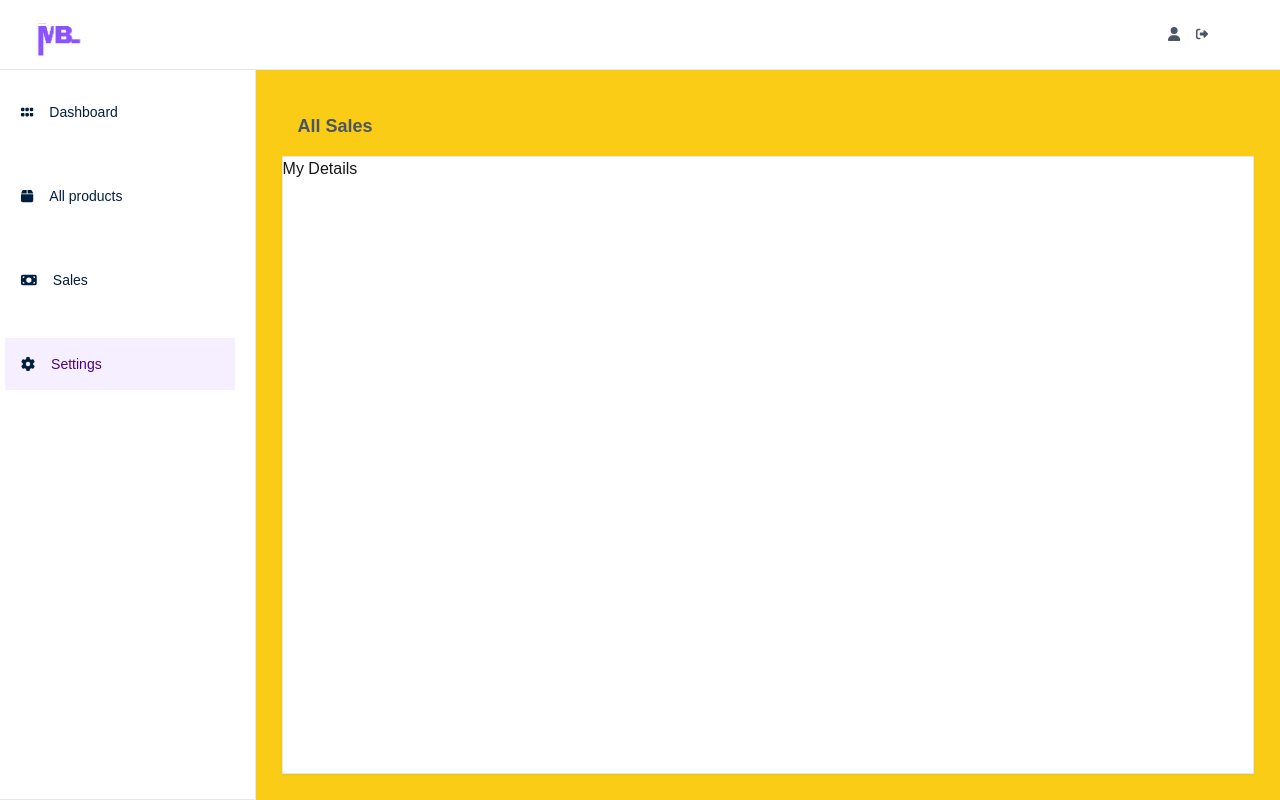
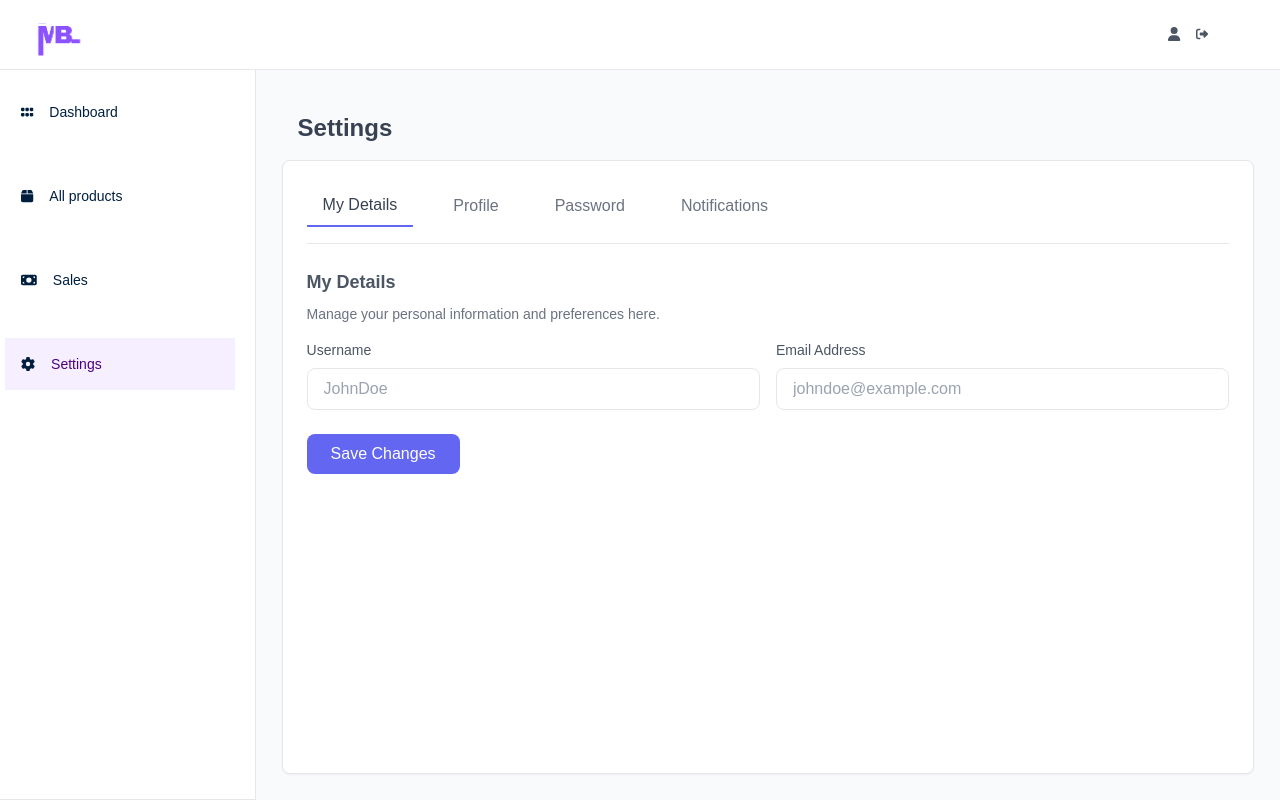
Before and after one commit to CHIGODI/BusinessManager, a Next.js app in the folder mybiz-frontend/: page /user/settings in a window 1280 px wide. Built offline with nearby package versions, Linux system fonts and the light colour scheme; no server answers.

Commit message:
Implement tabbed navigation in SettingsPage for improved user experience; add My Details, Profile, Password, and Notifications sections with corresponding content

```diff
--- a/mybiz-frontend/app/user/settings/page.js
+++ b/mybiz-frontend/app/user/settings/page.js
@@ -1,22 +1,96 @@
+'use client';
+import React, { useState } from "react";
 import NavBar from "@/app/sharedComponents/NavBar";
 import SideNav from "@/app/sharedComponents/SideNav";
 
 const SettingsPage = () => {
+    // State to manage active tab
+    const [activeTab, setActiveTab] = useState("My Details");
+
+    // Tab content mapping
+    const renderContent = () => {
+        switch (activeTab) {
+            case "My Details":
+                return (
+                    <div>
+                        <h3 className="text-lg font-semibold text-gray-600">My Details</h3>
+                        <p className="text-sm text-gray-500 mt-2">
+                            Manage your personal information and preferences here.
+                        </p>
+                        <div className="mt-4 grid grid-cols-1 md:grid-cols-2 gap-4">
+                            <div className="flex flex-col gap-2">
+                                <label className="text-sm font-medium text-gray-600">Username</label>
+                                <input
+                                    type="text"
+                                    placeholder="JohnDoe"
+                                    className="border rounded-lg px-4 py-2 focus:ring-2 focus:ring-indigo-400 focus:outline-none"
+                                />
+                            </div>
+                            <div className="flex flex-col gap-2">
+                                <label className="text-sm font-medium text-gray-600">Email Address</label>
+                                <input
+                                    type="email"
+                                    placeholder="johndoe@example.com"
+                                    className="border rounded-lg px-4 py-2 focus:ring-2 focus:ring-indigo-400 focus:outline-none"
+                                />
+                            </div>
+                        </div>
+                        <button className="mt-6 bg-indigo-500 text-white px-6 py-2 rounded-lg hover:bg-indigo-600">
+                            Save Changes
+                        </button>
+                    </div>
+                );
+            case "Profile":
+                return <p className="text-gray-600">Profile settings content goes here.</p>;
+            case "Password":
+                return <p className="text-gray-600">Password change content goes here.</p>;
+            case "Notifications":
+                return <p className="text-gray-600">Notification preferences content goes here.</p>;
+            default:
+                return <p className="text-gray-600">Select a tab to view its content.</p>;
+        }
+    };
+
     return (
         <div className="h-screen">
+            {/* Navbar */}
             <NavBar />
+
+            {/* Main Container */}
             <div className="relative flex flex-row w-full h-[calc(100vh-70px)]">
+                {/* Sidebar */}
                 <SideNav />
-                    <div className="w-full md:w-[80%] px-[2%] py-[2%]
-                                h-full flex flex-col gap-4 bg-yellow-400">
+
+                {/* Settings Content */}
+                <div className="w-full md:w-[80%] px-[2%] py-[2%] h-full flex flex-col gap-4 bg-gray-50">
+
+                    {/* Header Section */}
                     <div className="flex justify-between items-center">
-                            <h2 className="font-bold text-lg text-gray-600 pt-4 pl-4">All Sales</h2>
+                        <h2 className="font-bold text-2xl text-gray-700 pt-4 pl-4">Settings</h2>
                     </div>
-                        <div className="border h-full shadow-sm overflow-y-scroll scrollbar-hidden scrollbar-thumb-rounded-full
-                                        scrollbar-track-rounded scrollbar-thumb-gray-400 scrollbar-track-gray-300 bg-white">
-                            <div className="flex flex-row">
-                                <p>My Details</p>
+
+                    {/* Content Section */}
+                    <div className="border h-full shadow-sm rounded-lg overflow-y-scroll scrollbar-thin scrollbar-thumb-rounded-full
+                                    scrollbar-track-gray-100 scrollbar-thumb-gray-400 bg-white p-6">
+
+                        {/* Tabs Section */}
+                        <div className="flex flex-row gap-6 border-b border-gray-200 pb-4">
+                            {["My Details", "Profile", "Password", "Notifications"].map((tab) => (
+                                <button
+                                    key={tab}
+                                    onClick={() => setActiveTab(tab)}
+                                    className={`px-4 py-2 font-medium ${activeTab === tab
+                                            ? "text-gray-700 border-b-2 border-indigo-500"
+                                            : "text-gray-500 hover:text-gray-700"
+                                        }`}
+                                >
+                                    {tab}
+                                </button>
+                            ))}
                         </div>
+
+                        {/* Tab Content */}
+                        <div className="mt-6">{renderContent()}</div>
                     </div>
                 </div>
             </div>
```
Lines whose indentation alone changed are shown as unchanged.
